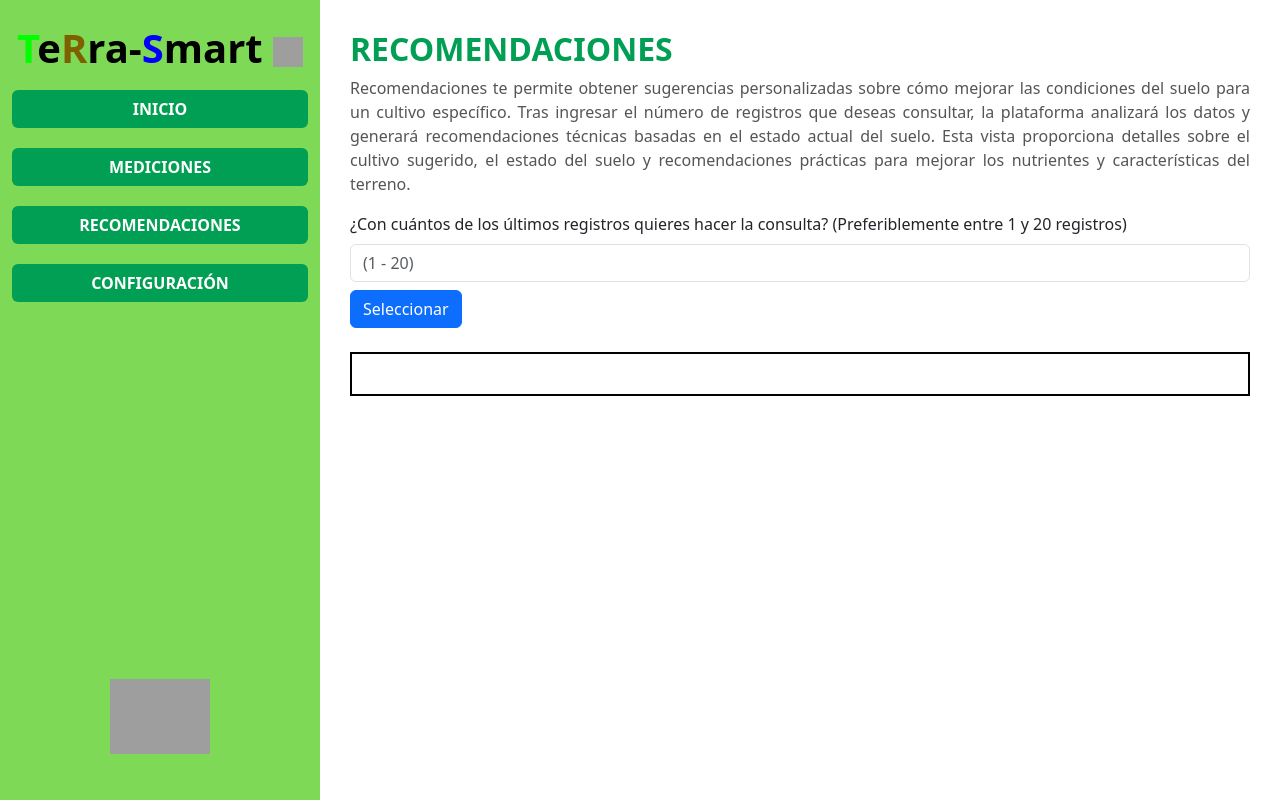
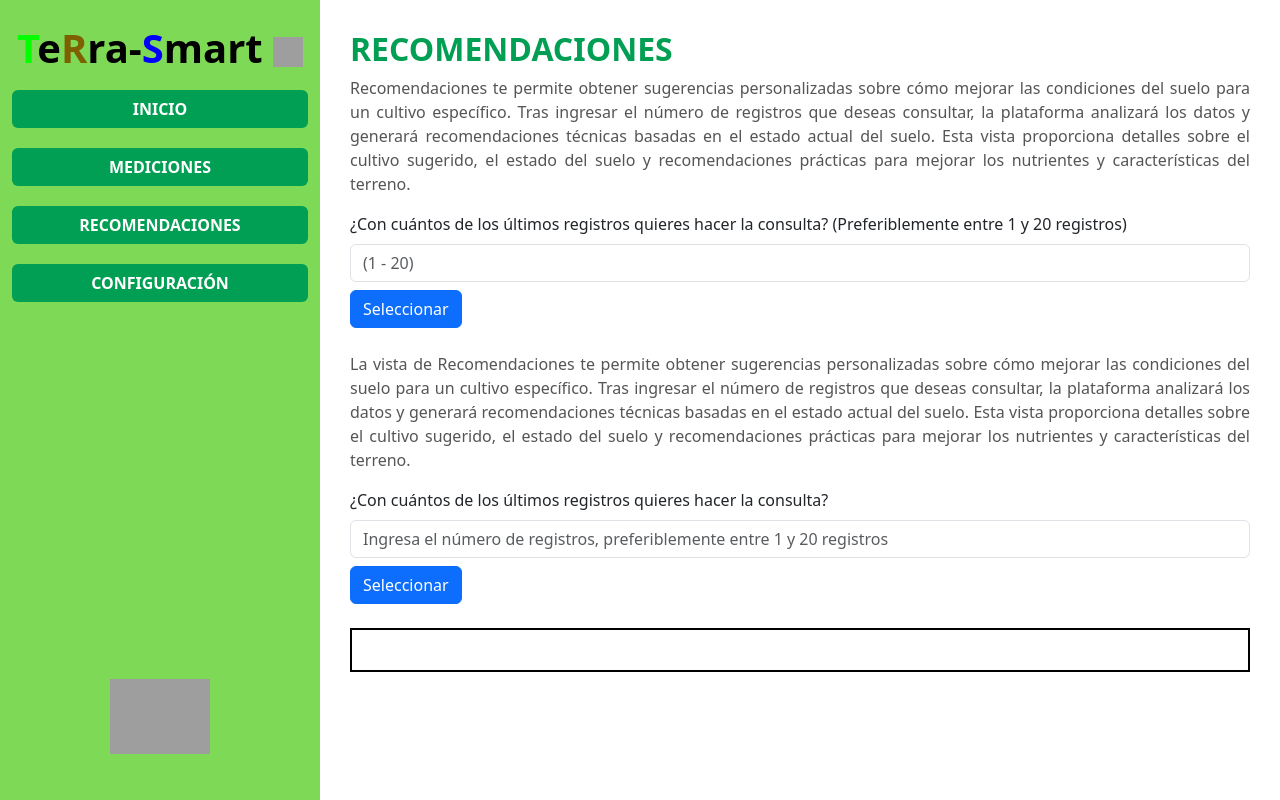
Before and after one commit to INOTJuannnka/ProyectoTerraSmart, a Django app: template TerraSmart/templates/recomendaciones.html in a window 1280 px wide. Run offline with Django 4.2, Linux system fonts and the light colour scheme; the template is opened without the code that fills it, so the values that code supplies are empty; parts of the project's set-up code (start-up, migrations or seed data) failed here and were passed over; grey boxes are pictures that could not be loaded.

Commit message:
Idiomas y descripciones

```diff
--- a/TerraSmart/templates/recomendaciones.html
+++ b/TerraSmart/templates/recomendaciones.html
@@ -24,6 +24,23 @@
     </div>
 </form>
 
+<div class="intro-description" style="text-align: justify;">
+  <p>
+    La vista de Recomendaciones te permite obtener sugerencias personalizadas sobre cómo mejorar las condiciones del suelo para un cultivo específico. Tras ingresar el número de registros que deseas consultar, la plataforma analizará los datos y generará recomendaciones técnicas basadas en el estado actual del suelo. Esta vista proporciona detalles sobre el cultivo sugerido, el estado del suelo y recomendaciones prácticas para mejorar los nutrientes y características del terreno.
+  </p>
+</div>
+
+
+<!-- Sección para seleccionar la cantidad de registros -->
+<form method="post" action="{% url 'recomendaciones' %}">
+    {% csrf_token %}
+    <div class="mb-4">
+        <label for="cantidad_registros" class="form-label">¿Con cuántos de los últimos registros quieres hacer la consulta?</label>
+        <input type="number" id="cantidad_registros" name="cantidad_registros" class="form-control" min="1" max="30" placeholder="Ingresa el número de registros, preferiblemente entre 1 y 20 registros" required>
+        <button type="submit" class="btn btn-primary mt-2">Seleccionar</button>
+    </div>
+</form>
+
 <div class="record-box">
   {% for r in resultados %}
     <div style="margin-bottom: 30px; border: 1px solid #ccc; padding: 15px;">
--- a/TerraSmart/urls.py
+++ b/TerraSmart/urls.py
@@ -1,4 +1,4 @@
-from django.urls import path,include
+from django.urls import path
 from TerraSmart import views
 
 urlpatterns = [
--- a/TerraSmart/views.py
+++ b/TerraSmart/views.py
@@ -502,6 +502,7 @@ def promediar_variables_medicion(lista_de_dicts):
     promedios = {campo: acumulados[campo] / contador for campo in campos}
     return SimpleNamespace(**promedios)
 
+
 def recomendaciones(request):
     if "usuario" not in request.session:
         return redirect("login")
```
Also changed, not shown: TerraSmart/templates/mediciones.html (+7 -0 lines), project_core/settings.py (+8 -9 lines).
